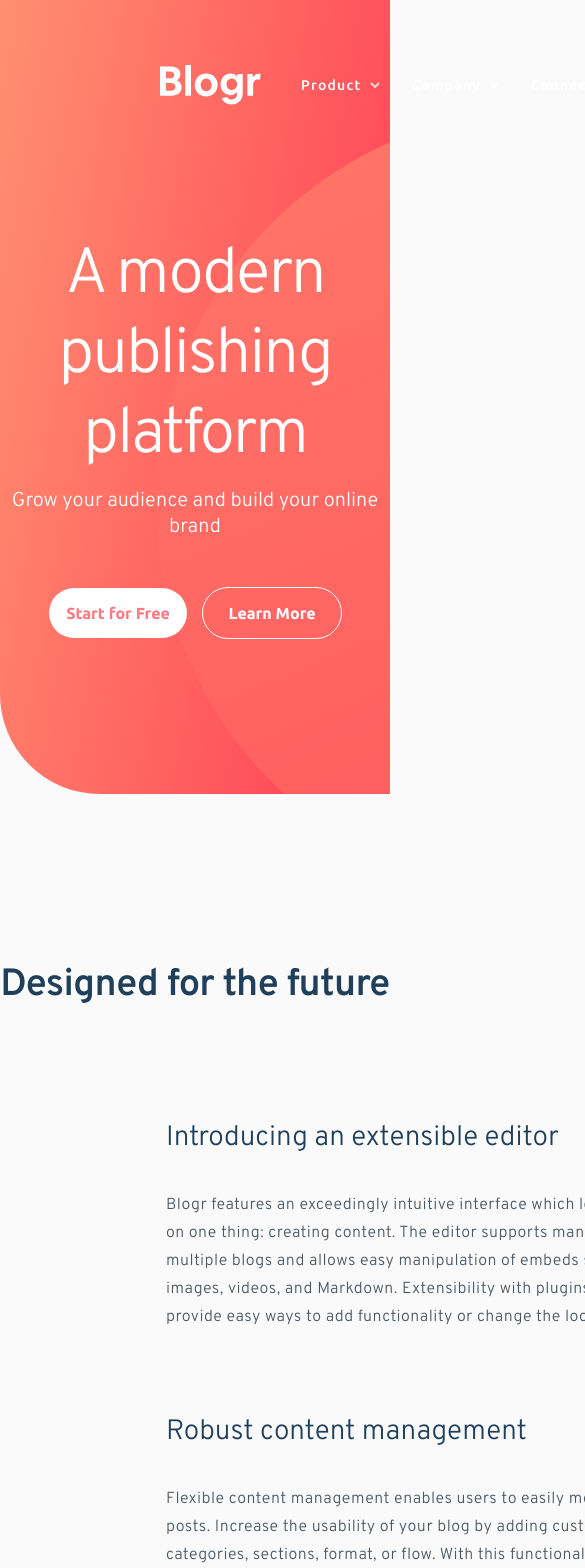
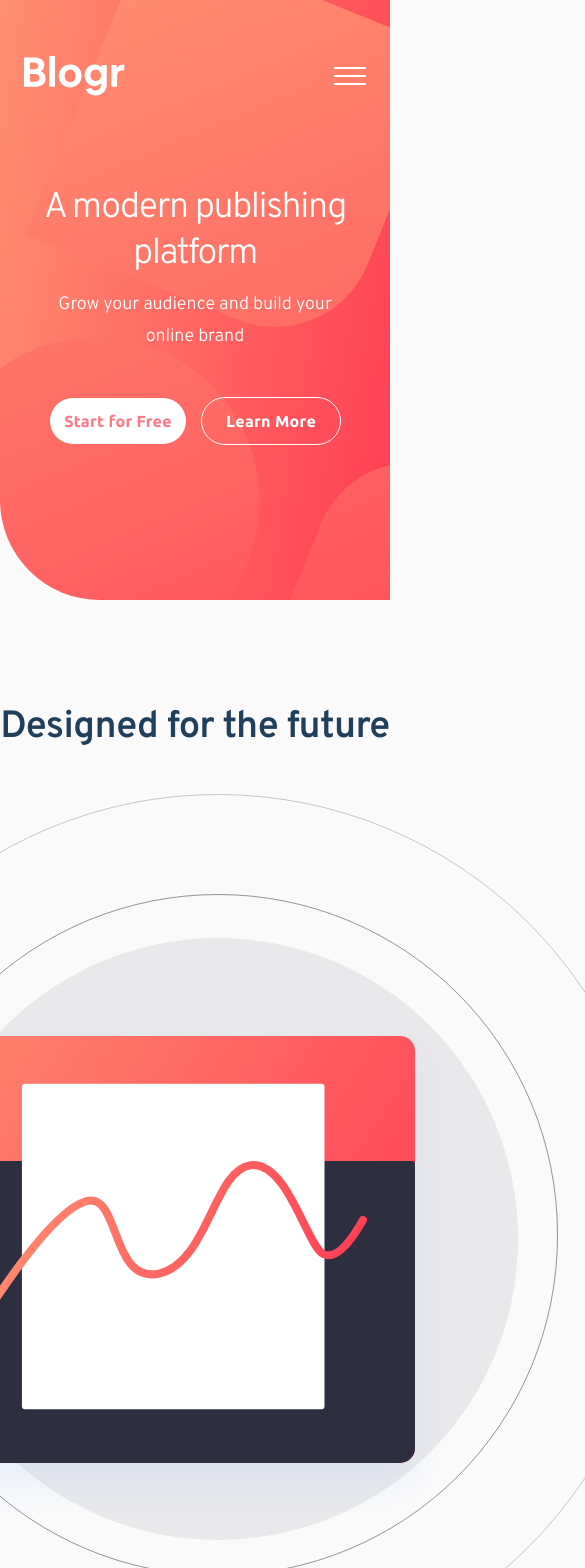
Before and after one commit to fernandoLRibeiro/blogr-landing-page-solution, a React (Create React App) app: page / in a window 390 px wide. Shown: the top 1568 px of the page, 585 px wide, since content can reach past the window. Built offline with nearby package versions, Linux system fonts and the light colour scheme.

Commit message:
Finish mobile design

```diff
--- a/src/containers/HeroSection.jsx
+++ b/src/containers/HeroSection.jsx
@@ -5,7 +5,7 @@ import Navbar from "./Navbar";
 
 const HeroSection = () => {
   return (
-    <section className={styles.CTA}>
+    <section className={styles.HeroSection}>
       <Navbar />
       <div className={styles.contentContainer}>
         <div className={styles.textContainer}>
--- a/src/containers/InfoSection.jsx
+++ b/src/containers/InfoSection.jsx
@@ -1,7 +1,18 @@
-import React from "react";
+import React, { useState } from "react";
 import styles from "../styles/InfoSection.module.css";
 
 function InfoSection({ imgDesktop, imgMobile, articles, reverseLayout }) {
+  const [isMobile, setIsMobile] = useState(false);
+
+  window.addEventListener("resize", () => {
+    console.log(window.outerWidth);
+    if (window.outerWidth <= 1024) {
+      setIsMobile(true);
+    } else {
+      setIsMobile(false);
+    }
+  });
+
   return (
     <section
       className={`${styles.InfoSection} ${reverseLayout && styles.reverse}`}
@@ -15,7 +26,7 @@ function InfoSection({ imgDesktop, imgMobile, articles, reverseLayout }) {
         ))}
       </div>
 
-      <img src={imgDesktop} className={styles.image} />
+      <img src={isMobile ? imgMobile : imgDesktop} className={styles.image} />
     </section>
   );
 }
--- a/src/containers/Navbar.jsx
+++ b/src/containers/Navbar.jsx
@@ -1,9 +1,12 @@
 import React from "react";
+import { useState } from "react";
 import Button from "../components/Button";
 import SubMenu from "../components/SubMenu";
 import styles from "../styles/Navbar.module.css";
 
 const Navbar = () => {
+  const [isOpen, setIsOpen] = useState(false);
+
   const subMenus = [
     {
       label: "Product",
@@ -43,6 +46,13 @@ const Navbar = () => {
           <Button primary>Sign Up</Button>
         </div>
       </nav>
+
+      <img
+        className={styles.mobileNavButton}
+        src={isOpen ? "./images/icon-close.svg" : "./images/icon-hamburger.svg"}
+        alt={isOpen ? "close" : "open"}
+        onClick={() => setIsOpen(!isOpen)}
+      />
     </header>
   );
 };
--- a/src/styles/App.module.css
+++ b/src/styles/App.module.css
@@ -20,3 +20,13 @@
   color: #1f3f5b;
   top: 6rem;
 }
+
+@media screen and (max-width: 1024px) {
+  .main {
+    margin-top: 6.5rem;
+  }
+
+  .mainHeading {
+    top: 0;
+  }
+}
--- a/src/styles/Button.module.css
+++ b/src/styles/Button.module.css
@@ -2,7 +2,7 @@
   background-color: transparent;
   border: 0;
   outline: 0;
-  padding: 1em 0;
+  padding: 1rem 0;
 
   font-size: 1em;
   font-family: "Ubuntu", sans-serif;
@@ -38,3 +38,16 @@
   background-color: white;
   color: var(--color-primary-very-light-red);
 }
+
+@media screen and (max-width: 1024px) {
+  .Button {
+    padding: 0.875rem 0;
+    line-height: 1.125em;
+    letter-spacing: 0.0175em;
+  }
+
+  .primary,
+  .outline {
+    min-width: 8.5rem;
+  }
+}
--- a/src/styles/Footer.module.css
+++ b/src/styles/Footer.module.css
@@ -6,6 +6,7 @@
   gap: 11.375rem;
   text-align: left;
   margin-top: 7.75rem;
+  /* justify-content: space-between; */
 }
 
 .logo {
@@ -15,7 +16,9 @@
 
 .footerListsContainer {
   display: flex;
-  gap: 12.5rem;
+  max-width: 41rem;
+  width: 100%;
+  justify-content: space-between;
   margin-top: 0.5rem;
 }
 
@@ -55,3 +58,19 @@
 .footerLink:active {
   text-decoration: underline;
 }
+
+@media screen and (max-width: 768px) {
+  .Footer {
+    flex-direction: column;
+    padding: 4.625rem 2.375rem 5rem;
+    gap: 4.875rem;
+    align-items: center;
+    text-align: center;
+  }
+
+  .footerListsContainer {
+    flex-direction: column;
+    gap: 3.25rem;
+    align-items: center;
+  }
+}
--- a/src/styles/HeroSection.module.css
+++ b/src/styles/HeroSection.module.css
@@ -1,4 +1,4 @@
-.CTA {
+.HeroSection {
   background: url("../../public/images/bg-pattern-intro-desktop.svg"),
     var(--CTA-gradient);
   background-position: -440px -1342px, 0 0;
@@ -7,6 +7,15 @@
   width: 100%;
   border-bottom-left-radius: 6.25rem;
   color: var(--color-neutral-white);
+}
+
+.contentContainer {
+  display: flex;
+  flex-direction: column;
+  justify-content: center;
+  align-items: center;
+  gap: 3em;
+  padding: 7.875rem 0 9.75rem;
 }
 
 .textContainer {
@@ -29,15 +38,42 @@
   font-size: 1.25rem;
 }
 
-.contentContainer {
-  display: flex;
-  flex-direction: column;
-  justify-content: center;
-  align-items: center;
-  gap: 3em;
-  padding: 7.875rem 0 9.75rem;
-}
 .buttonContainer {
   display: flex;
+  flex-wrap: wrap;
   gap: 1rem;
 }
+
+@media screen and (max-width: 768px) {
+  .HeroSection {
+    background: url("../../public/images/bg-pattern-intro-mobile.svg"),
+      var(--CTA-gradient);
+    background-position: 34.03% 36.9%, 0 0;
+    min-height: 37.5rem;
+    justify-content: space-between;
+    align-items: flex-end;
+  }
+
+  .contentContainer {
+    gap: 2.875rem;
+    width: 100%;
+    padding: 0 2.375rem;
+    margin-bottom: 9.75rem;
+  }
+
+  .textContainer {
+    gap: 0.75rem;
+  }
+
+  .heading {
+    font-size: 2.25rem;
+    line-height: 1.28em;
+    letter-spacing: -0.04em;
+  }
+
+  .subtitle {
+    font-size: 1.125rem;
+    line-height: 1.75em;
+    letter-spacing: -0.005em;
+  }
+}
--- a/src/styles/InfoSection.module.css
+++ b/src/styles/InfoSection.module.css
@@ -42,3 +42,44 @@
 
   color: #4b5862;
 }
+
+@media screen and (max-width: 1024px) {
+  .InfoSection {
+    margin-left: 0;
+    flex-direction: column-reverse;
+    gap: 3.125rem;
+    justify-content: center;
+    text-align: center;
+    margin-top: 2.625rem;
+  }
+
+  .reverse {
+    margin-right: 0;
+  }
+
+  .articlesContainer {
+    min-width: 0;
+    gap: 2.75rem;
+    align-items: center;
+  }
+
+  .article {
+    max-width: 19.25rem;
+    gap: 0.875rem;
+    padding: 0 1.625rem;
+  }
+
+  .articleTitle {
+    font-weight: 700;
+    font-size: 1.75rem;
+    line-height: 2rem;
+
+    letter-spacing: 0.0075em;
+  }
+
+  .articleParagraph {
+    font-weight: 300;
+    font-size: 1.0625rem;
+    line-height: 1.75rem;
+  }
+}
--- a/src/styles/MiddleSection.module.css
+++ b/src/styles/MiddleSection.module.css
@@ -8,16 +8,14 @@
   border-radius: 0px 100px;
   align-items: center;
   margin-top: 4.375rem;
-  justify-content: center;
+  justify-content: space-between;
   gap: 3.625rem;
   padding: 0 10.875rem 0 7.875rem;
-  text-align: left;
 }
 
 .image {
   width: fit-content;
   height: fit-content;
-  margin-top: 2.5rem;
 }
 
 .article {
@@ -44,3 +42,45 @@
 
   color: #ffffff;
 }
+
+@media screen and (max-width: 1024px) {
+  .middleSection {
+    background: url("../../public/images/bg-pattern-circles.svg"),
+      linear-gradient(180deg, #2c2d3f, #3f4164);
+    background-repeat: no-repeat;
+    flex-direction: column;
+    margin-top: 17.125rem;
+    background-size: 602px, auto;
+    background-position: 50% -14.875rem, center;
+    text-align: center;
+    padding: 0 2rem 7.125rem;
+    height: 625px;
+    gap: 0.75rem;
+  }
+
+  .image {
+    width: 375px;
+    margin-top: -12rem;
+  }
+
+  .article {
+    max-width: 19.25rem;
+    gap: 1.125rem;
+    padding: 0 1.625rem;
+  }
+
+  .articleHeading {
+    font-weight: 600;
+    font-size: 2.375rem;
+    line-height: 3.125rem;
+
+    letter-spacing: -0.026em;
+  }
+
+  .articleParagraph {
+    font-weight: 300;
+    font-size: 1rem;
+    line-height: 1.75rem;
+    letter-spacing: 0.03em;
+  }
+}
--- a/src/styles/Navbar.module.css
+++ b/src/styles/Navbar.module.css
@@ -2,7 +2,7 @@
   display: flex;
   justify-content: space-between;
   align-items: center;
-  margin: 3.75em 10em 0;
+  margin: 3.75rem 10rem 0;
 }
 
 .navigation {
@@ -28,3 +28,24 @@
   display: flex;
   gap: 2rem;
 }
+
+.mobileNavButton {
+  display: none;
+}
+
+@media screen and (max-width: 810px) {
+  .primaryHeader {
+    padding: 3.5rem 1.5rem 0;
+    margin: 0;
+    align-items: space-between;
+    width: 100%;
+  }
+
+  .mobileNavButton {
+    display: block;
+  }
+
+  .navigation {
+    display: none;
+  }
+}
--- a/src/utils/infoData.js
+++ b/src/utils/infoData.js
@@ -1,7 +1,7 @@
 const infoData = {
   firstInfoSection: {
     imgDesktop: "./images/illustration-editor-desktop.svg",
-    imgMobile: ".public/images/illustration-editor-mobile.svg",
+    imgMobile: "./images/illustration-editor-mobile.svg",
     articles: [
       {
         title: "Introducing an extensible editor",
```
